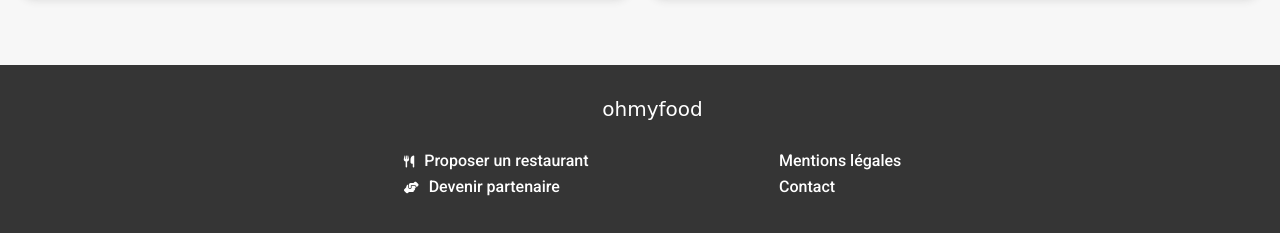
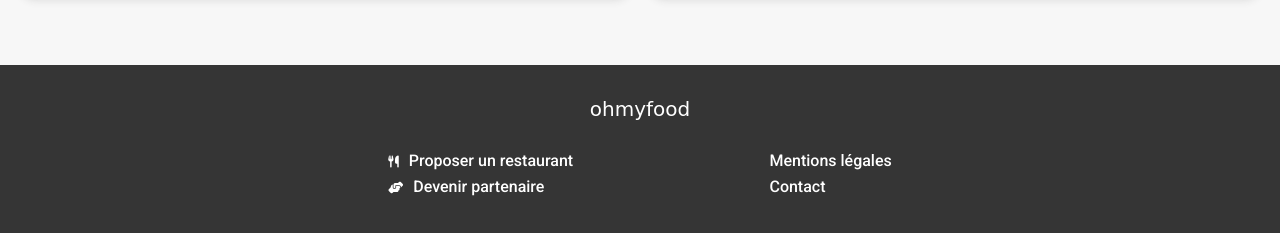
Before and after one commit to Gwen-Herissant/GwenaelleHerissant_3_14102021, a website: page index.html in a window 1280 px wide. Shown: the part 1398-1631 px from the top of the page. Drawn offline with nearby package versions, Linux system fonts and the light colour scheme; files that its build step writes are made by us from their sources; a web font is replaced by a local one.

Commit message:
[styles] no padding left on footer for tablet

```diff
--- a/sass/layouts/_footer.scss
+++ b/sass/layouts/_footer.scss
@@ -6,6 +6,9 @@
   background-color: var.$bg-secondary;
   color: var.$bg-primary;
   padding: 27px 0 30px 25px;
+  @include mix.breakpoint(sm) {
+    padding: 27px 0 30px;
+  }
   &__title {
     font-family: "Shrikhand", cursive;
     font-size: 18px;
```
